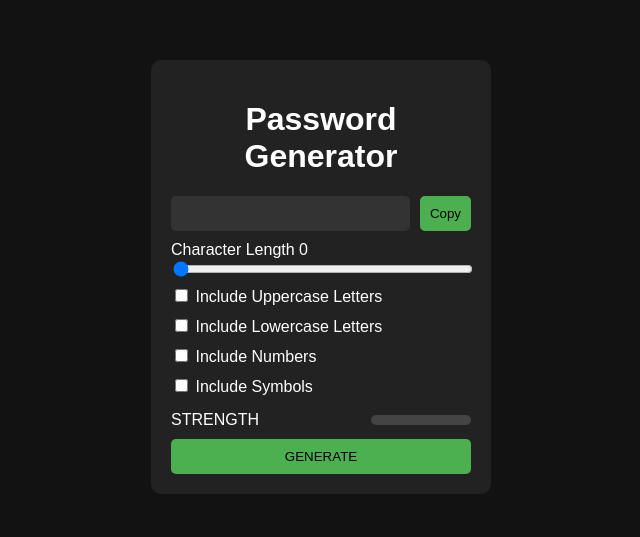
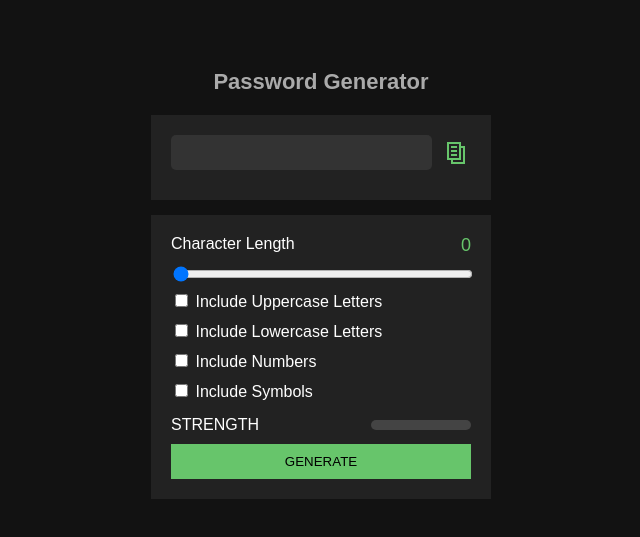
Before and after one commit to szidimisi68/Password-generator, a plain HTML site: page index.html in a window 1280 px wide. Shown: the part 131-668 px from the top of the page, without its empty margins (319-959 px from the left). Drawn offline with Linux system fonts and the light colour scheme.

Commit message:
Add files via upload

```diff
--- a/index.html
+++ b/index.html
@@ -9,10 +9,13 @@
 <body>
     <div class="container">
         <h1>Password Generator</h1>
+        <div class="divcontainer">
             <div class="password-output">
                 <input type="text" id="password" readonly>
-            <button id="copyBtn" onclick="copyPassword()">Copy</button>
+                <button id="copyBtn" onclick="copyPassword()"><i class="gg-copy"></i></button>
             </div>
+        </div>
+        <div class="divcontainer">
             <div class="settings">
                 <label>Character Length <span id="lengthVal">0</span></label>
                 <input type="range" id="length" min="1" max="20" value="0">
@@ -31,6 +34,7 @@
             </div>
             <button id="generateBtn">GENERATE</button>
         </div>
+    </div>
 
     <script src="script.js"></script>
 </body>
--- a/styles.css
+++ b/styles.css
@@ -8,12 +8,19 @@ body {
     font-family: Arial, sans-serif;
 }
 
-.container {
+.divcontainer {
     text-align: center;
     background-color: #222;
     padding: 20px;
-    border-radius: 10px;
+    margin-top: 15px;
     width: 300px;
+}
+
+h1{
+    font-size: 22px;
+    color: #aaaaaa;
+    margin-bottom: 20px;
+    text-align: center;
 }
 
 .password-output {
@@ -33,9 +40,9 @@ body {
 
 #copyBtn {
     padding: 10px;
-    background-color: #4caf50;
+    color: #67c56b;
+    background-color: transparent;
     border: none;
-    border-radius: 5px;
     margin-left: 10px;
     cursor: pointer;
 }
@@ -46,6 +53,13 @@ body {
 
 #length {
     width: 100%;
+    margin-top: 10px;
+}
+
+#lengthVal{
+    float: right;
+    color: #67c56b;
+    font-size: 18px;
 }
 
 .checkboxes {
@@ -75,8 +89,48 @@ label {
 #generateBtn {
     width: 100%;
     padding: 10px;
-    background-color: #4caf50;
+    background-color: #67c56b;
     border: none;
-    border-radius: 5px;
     cursor: pointer;
 }
+
+.gg-copy {
+    box-sizing: border-box;
+    position: relative;
+    display: block;
+    transform: scale(var(--ggs,1));
+    width: 14px;
+    height: 18px;
+    border: 2px solid;
+    margin-left: -5px;
+    margin-top: -4px
+  }
+  .gg-copy::after,
+  .gg-copy::before {
+    content: "";
+    display: block;
+    box-sizing: border-box;
+    position: absolute
+  }
+  .gg-copy::before {
+    background:
+        linear-gradient( to left,
+            currentColor 5px, transparent 0)
+            no-repeat right top/5px 2px,
+        linear-gradient( to left,
+            currentColor 5px, transparent 0)
+            no-repeat left bottom/ 2px 5px;
+    box-shadow: inset -4px -4px 0 -2px;
+    bottom: -6px;
+    right: -6px;
+    width: 14px;
+    height: 18px
+  }
+  .gg-copy::after {
+    width: 6px;
+    height: 2px;
+    background: currentColor;
+    left: 2px;
+    top: 2px;
+    box-shadow: 0 4px 0,0 8px 0
+  }
```
Lines whose indentation alone changed are shown as unchanged.
